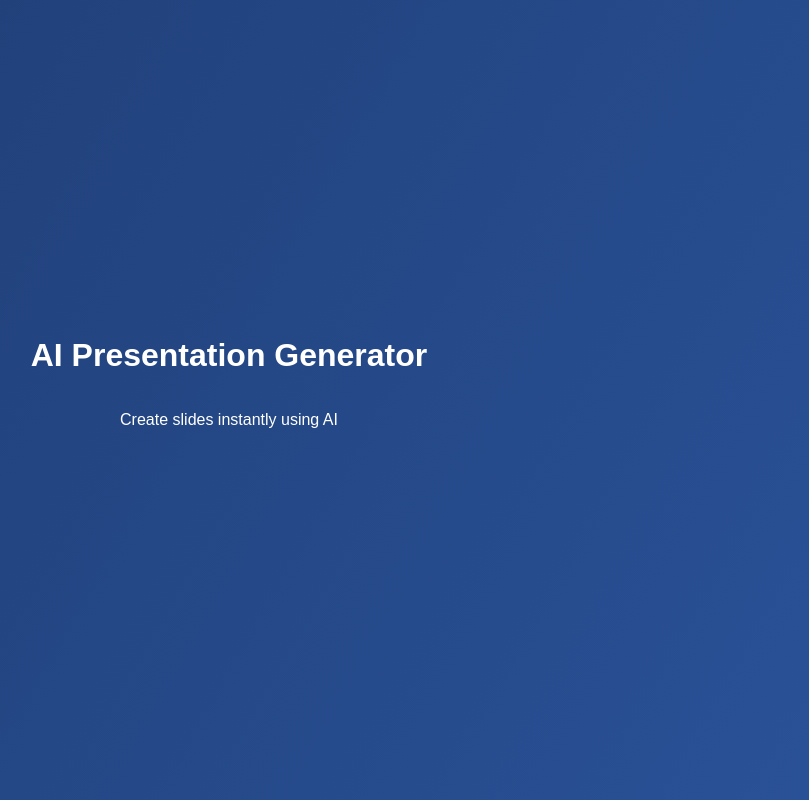
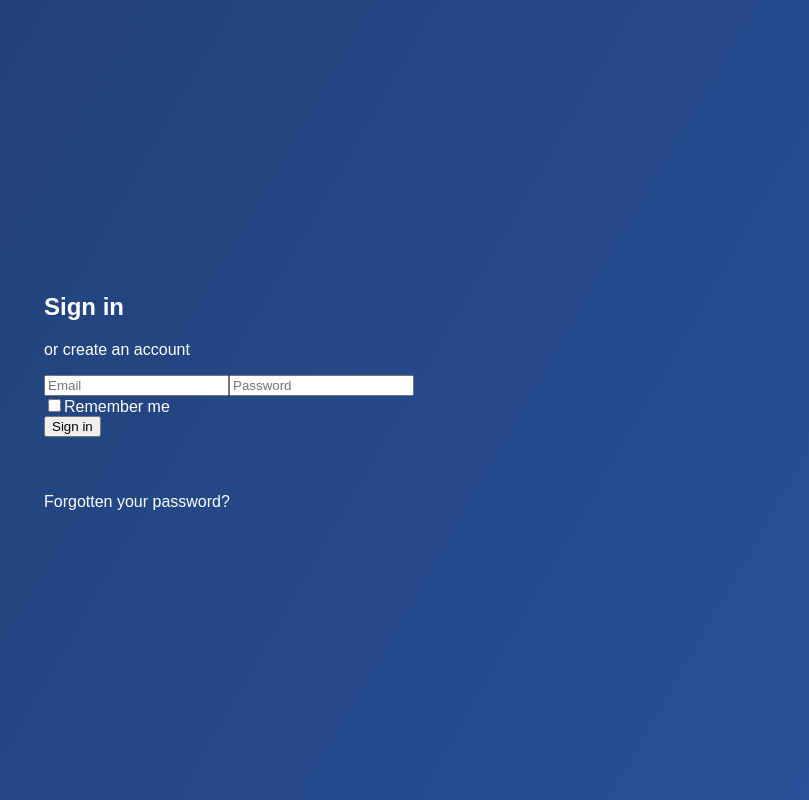
Before and after one commit to abothularajesh/presentation-and-Video-Automation-AI, a React (Create React App) app in the folder FrontEnd_Ai/: page / in a window 1280 px wide. Shown: the whole page, without its empty margins (411-1220 px from the left). Built offline with nearby package versions, Linux system fonts and the light colour scheme.

Commit message:
Refactor LoginPage component structure and add inputs

```diff
--- a/FrontEnd_Ai/src/pages/LoginPage.jsx
+++ b/FrontEnd_Ai/src/pages/LoginPage.jsx
@@ -1,4 +1,3 @@
-
 import React from "react";
 import { GoogleLogin } from "@react-oauth/google";
 import "../styles/login.css";
@@ -6,20 +5,51 @@ import "../styles/login.css";
 function LoginPage(){
 
 const handleSuccess = (res)=>{
-      localStorage.setItem("token",res.credential)
+localStorage.setItem("token", res.credential)
 window.location.reload()
 }
 
-  return(
-    <div className="login-container">
-        <h1>AI Presentation Generator</h1>
-        <p>Create slides instantly using AI</p>
+return( <div className="login-container">
 
+    <div className="login-card">
+
+        <h2>Sign in</h2>
+        <p className="create-account">or create an account</p>
+
+        <input
+          type="email"
+          placeholder="Email"
+          className="login-input"
+        />
+
+        <input
+          type="password"
+          placeholder="Password"
+          className="login-input"
+        />
+
+        <div className="remember-row">
+            <input type="checkbox"/>
+            <span>Remember me</span>
+        </div>
+
+        <button className="signin-btn">
+            Sign in
+        </button>
+
+        <div className="google-login">
             <GoogleLogin
                 onSuccess={handleSuccess}
                 onError={()=>console.log("Login failed")}
             />
         </div>
+
+        <p className="forgot">Forgotten your password?</p>
+
+    </div>
+
+</div>
+
 )
 }
 
```
Lines whose indentation alone changed are shown as unchanged.
